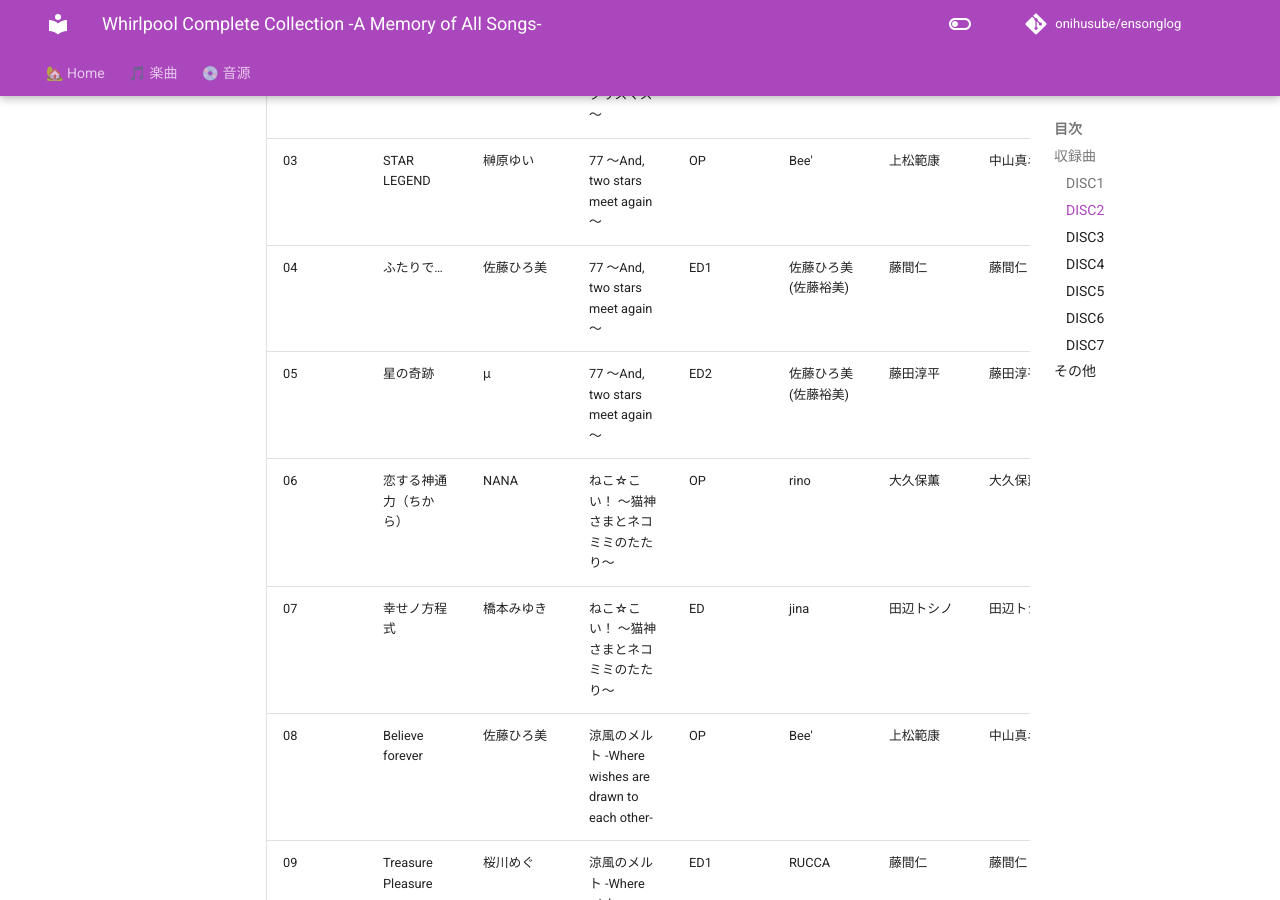
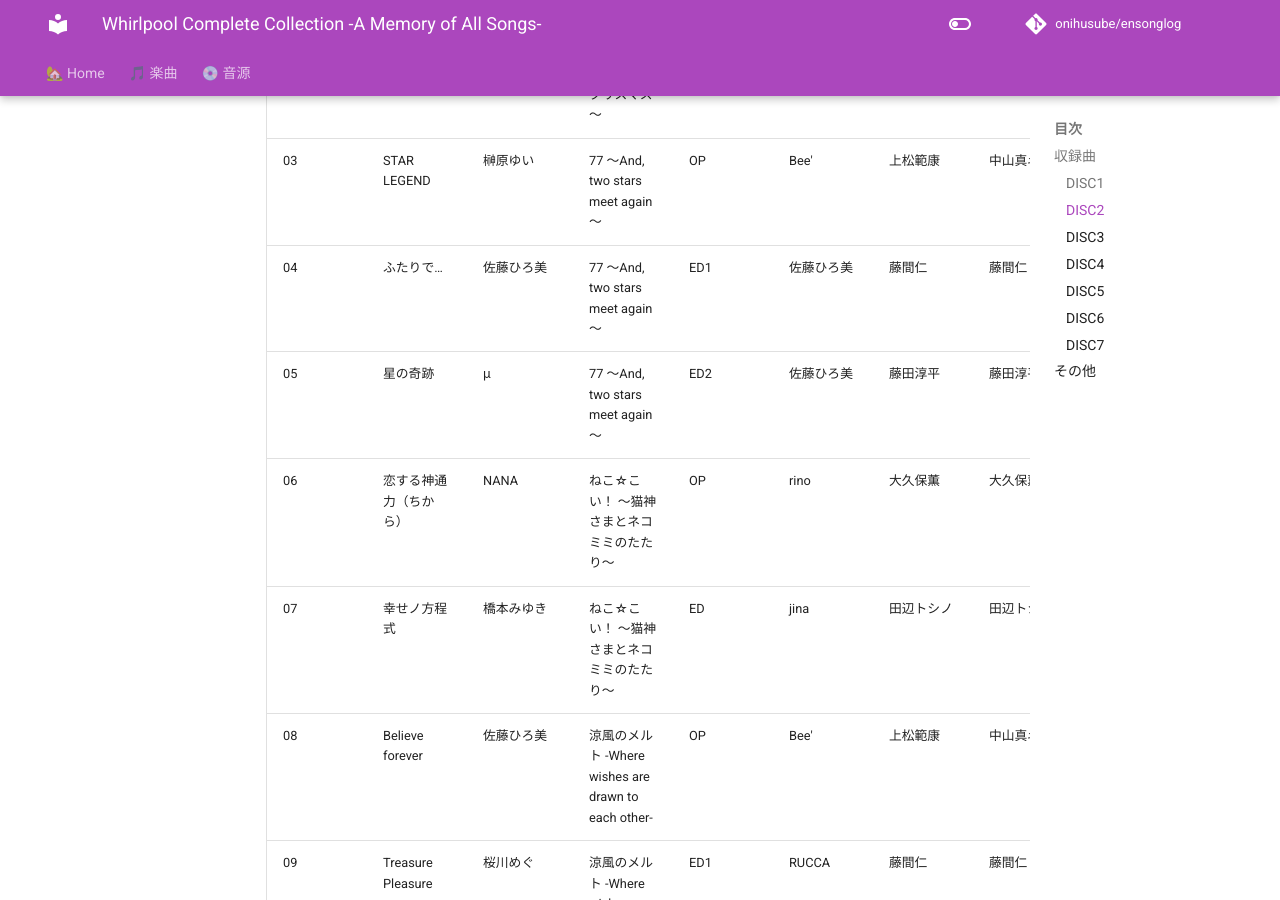
Before and after one commit to onihusube/ensonglog, an MkDocs documentation site: the page built from docs/2026/音源個別/Whirlpool Complete Collection A Memory of All Songs.md, in a window 1280 px wide and 900 px high, scrolled down 1692 px. Built offline with MkDocs 1.6.1 and Material for MkDocs 9.7.7, drawn with Linux system fonts in a browser that asks for light colours; comment, search, counter and statistics services are not loaded.

Commit message:
微修正

```diff
--- a/docs/2026/音源個別/Whirlpool Complete Collection A Memory of All Songs.md
+++ b/docs/2026/音源個別/Whirlpool Complete Collection A Memory of All Songs.md
@@ -23,8 +23,8 @@
 | 01 | holy night magic | nao(fripSide) | メリ☆クリ ～10年ぶりのホワイトクリスマス～ | OP | 八木沼悟志, 山下慎一狼 | 八木沼悟志, 山田重利 | 八木沼悟志, 山田重利 | | 2008 |
 | 02 | a little christmas time | nao(fripSide) | メリ☆クリ ～10年ぶりのホワイトクリスマス～ | ED | Tatsuo Kimura, 小峰尚哉 | Tatsuo Kimura | 八木沼悟志, 山田重利, 岡本拓三 | | 2008 |
 | 03 | STAR LEGEND | 榊原ゆい | 77 ～And, two stars meet again～ | OP | Bee' | 上松範康 | 中山真斗 | | 2009 |
-| 04 | ふたりで… | 佐藤ひろ美 | 77 ～And, two stars meet again～ | ED1 | 佐藤ひろ美(佐藤裕美) | 藤間仁 | 藤間仁 | | 2009 |
-| 05 | 星の奇跡 | μ | 77 ～And, two stars meet again～ | ED2 | 佐藤ひろ美(佐藤裕美) | 藤田淳平 | 藤田淳平 | | 2009 |
+| 04 | ふたりで… | 佐藤ひろ美 | 77 ～And, two stars meet again～ | ED1 | 佐藤ひろ美 | 藤間仁 | 藤間仁 | | 2009 |
+| 05 | 星の奇跡 | μ | 77 ～And, two stars meet again～ | ED2 | 佐藤ひろ美 | 藤田淳平 | 藤田淳平 | | 2009 |
 | 06 | 恋する神通力（ちから） | NANA | ねこ☆こい！ ～猫神さまとネコミミのたたり～ | OP | rino | 大久保薫 | 大久保薫 | | 2010 |
 | 07 | 幸せノ方程式 | 橋本みゆき | ねこ☆こい！ ～猫神さまとネコミミのたたり～ | ED | jina | 田辺トシノ | 田辺トシノ | | 2010 |
 | 08 | Believe forever | 佐藤ひろ美 | 涼風のメルト -Where wishes are drawn to each other- | OP | Bee' | 上松範康 | 中山真斗 | | 2010 |
```
